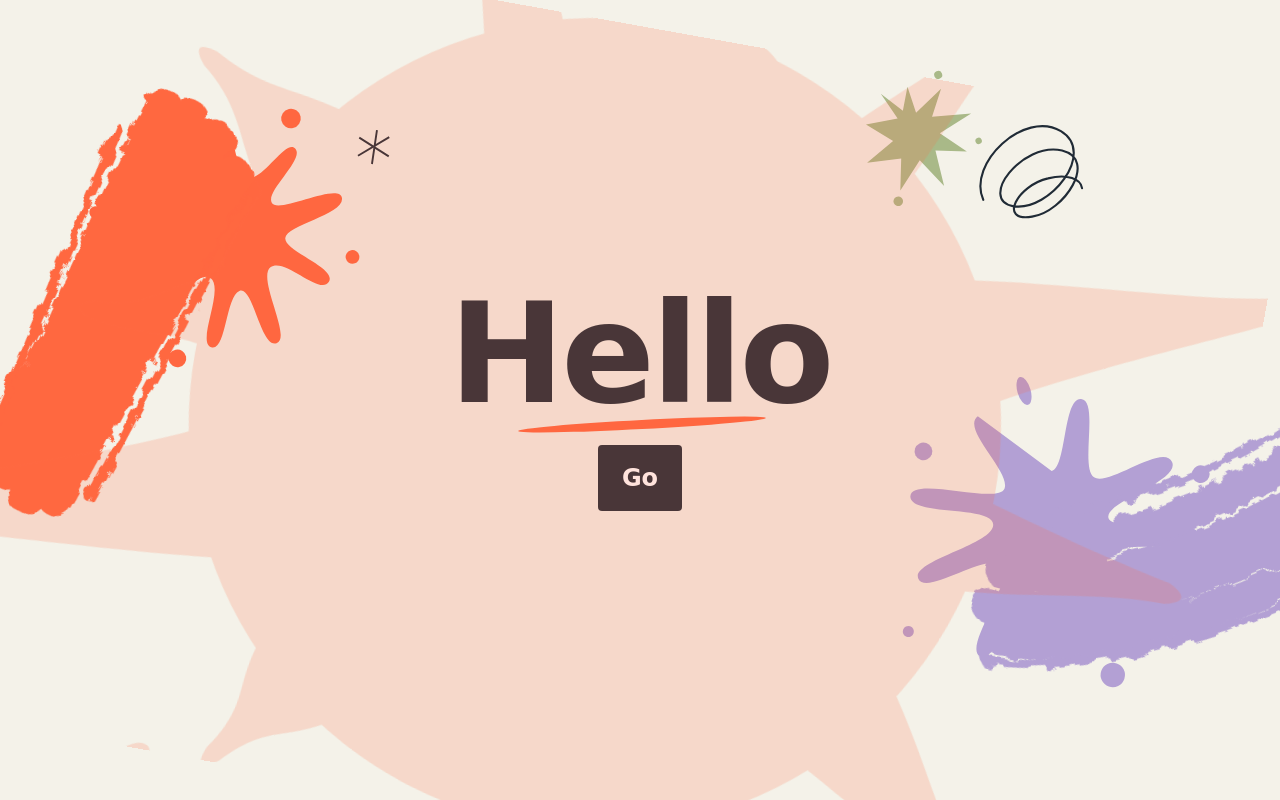
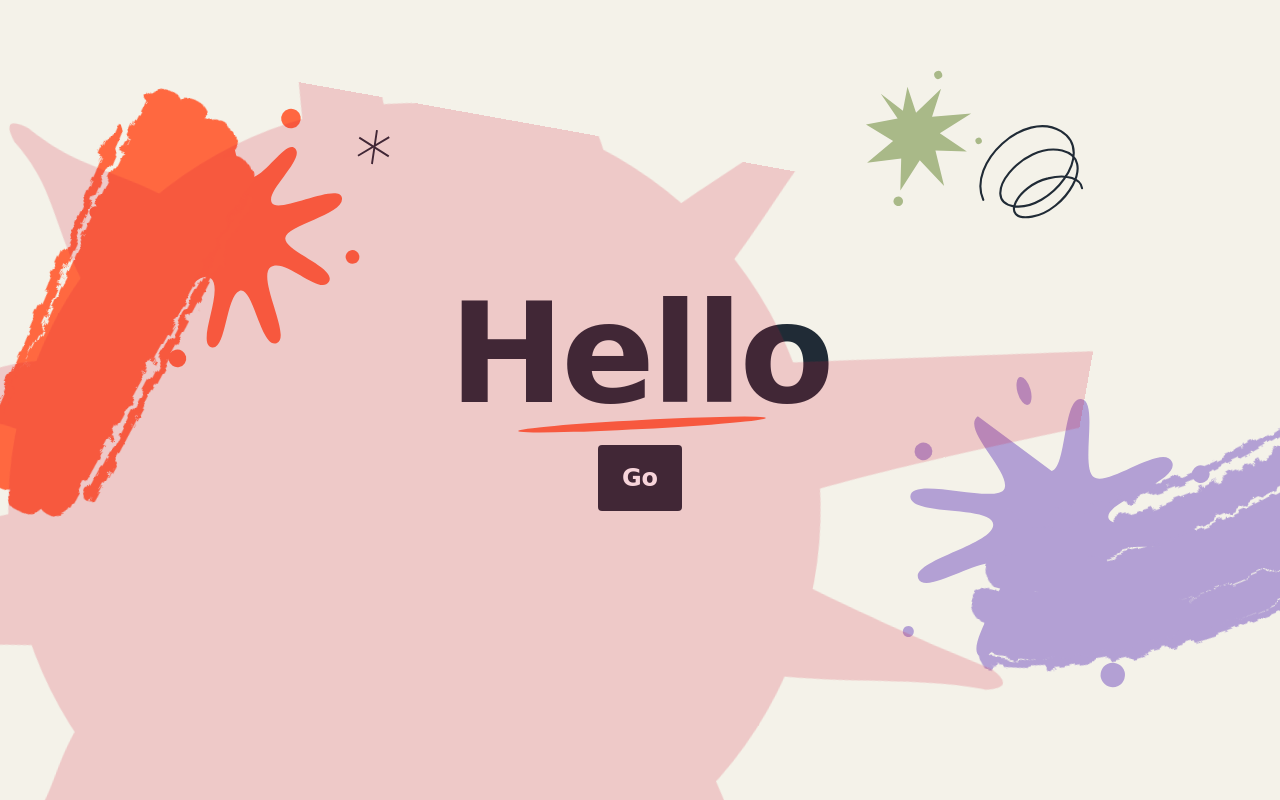
Before and after one commit to luki-h/bumbleton-mission, a plain HTML site: page index.html in a window 1280 px wide. Both pictures are taken after a click on the button "Go". Drawn offline with Linux system fonts and the light colour scheme.

Commit message:
Update index.html

```diff
--- a/index.html
+++ b/index.html
@@ -8,7 +8,7 @@
   <link rel="icon" type="image/svg+xml" href="./favicon.svg">
   <title>BUMBLE-CHEPESMG</title>
   <style>
-    .click-splat{position:fixed;inset:0;z-index:10;display:grid;place-items:center;pointer-events:none;overflow:hidden}.click-splat svg{position:absolute;left:50%;top:50%;width:140vmax;height:140vmax;transform:translate(-50%,-50%)}.click-splat path,.click-splat circle{fill:currentColor}
+    .click-splat{position:fixed;inset:0;z-index:10;display:grid;place-items:center;pointer-events:none;overflow:hidden}.click-splat svg{position:absolute;left:50%;top:50%;width:140vmax;height:140vmax;transform:translate(-50%,-50%);overflow:visible}.click-splat path,.click-splat circle{fill:currentColor}
 
     header,.eyebrow,.intro,.tiny,.note,footer,.hint{display:none!important}main{height:100svh!important;max-height:none!important}
     @import url('https://fonts.googleapis.com/css2?family=Caveat:wght@700&family=DM+Sans:wght@400;500;600;700&family=Space+Grotesk:wght@400;500;600;700&display=swap');
@@ -20,6 +20,7 @@
     footer{height:87px;border-top:1px solid #202b362b;display:flex;align-items:center;justify-content:space-between;gap:20px;position:relative;z-index:3;font-size:10px;color:#686e70}.footer-left{display:flex;gap:18px;align-items:center}.palette{display:flex;gap:7px}.swatch{width:17px;height:17px;border:2px solid var(--paper);outline:1px solid transparent;border-radius:50%;padding:0;cursor:pointer}.swatch.selected{outline-color:var(--ink)}.footer-center{letter-spacing:1.6px;text-transform:uppercase;font-size:9px}.clear{background:none;border:0;color:inherit;font-size:10px;cursor:pointer;padding:10px 0 10px 15px}.clear:hover{color:var(--ink)}canvas{position:absolute;inset:0;z-index:1;width:100%;height:100%;pointer-events:none}.painting canvas{pointer-events:auto;cursor:crosshair;touch-action:none}.painting .content{opacity:.85}.painting .cta{pointer-events:none}.hint{position:absolute;bottom:22px;left:50%;transform:translateX(-50%);font-size:11px;white-space:nowrap;color:#59616a}
     @media(min-width:1600px){.page{padding:0 8%}}@media(max-width:700px){.page{padding:0 6%}header{height:85px}.edition{display:none}.about{font-size:11px}.brand{font-size:18px}main{min-height:650px;height:calc(100svh - 185px)}h1{font-size:clamp(76px,17vw,116px);margin-top:28px}.eyebrow{font-size:9px;letter-spacing:1.5px}.intro{font-size:14px}.paint-orange{width:220px;left:-135px;top:3%}.paint-purple{width:240px;right:-155px;bottom:4%}.scribble{width:80px;right:2%;top:7%}.spark{left:13%;top:10%;width:27px}.note{left:4%;bottom:9%;font-size:10px}.note svg{width:40px}.footer-center{display:none}footer{height:100px}.footer-left{gap:10px;font-size:9px}.content{padding-bottom:35px}}
     @media(prefers-reduced-motion:reduce){*{transition:none!important}}
+
   </style>
 </head>
 <body>
@@ -67,7 +68,7 @@
   </footer>
 </div>
 <script>
-  const splatColors = ['#ff6740','#b3a0d4','#a9b988','#53b6cc','#f3bc42','#e87aa0'];
+  const splatColors = ['#d41435','#f28500','#ff7900','#fa8072','#eaff00','#fff44f','#ffcc00','#ebad24','#bfff00','#39ff14','#009b62','#98edc3','#00ffff','#40e0d0','#008080','#c6eafa','#87ceeb','#0088ff','#b9a0e3','#c8a2c8','#a020f0','#ff6289','#ff1493','#e000c6','#954535'];
   let splatColorIndex = -1;
   document.getElementById('start').addEventListener('click', event => {
     splatColorIndex = (splatColorIndex + 1) % splatColors.length;
@@ -84,7 +85,7 @@
     const phase = Math.random() * Math.PI * 2;
     for (let i = 0; i < armCount; i++) {
       const angle = phase + i * Math.PI * 2 / armCount + (Math.random() - .5) * .17;
-      const length = i % 3 === 0 ? 115 + Math.random() * 27 : 76 + Math.random() * 33;
+      const length = i % 3 === 0 ? 150 + Math.random() * 30 : 80 + Math.random() * 28;
       const width = .07 + Math.random() * .055;
       const bend = (Math.random() - .5) * .16;
       const baseLeft = polar(angle - width * 1.9, 57);
@@ -103,8 +104,8 @@
     document.body.appendChild(splat);
     const reducedMotion = window.matchMedia('(prefers-reduced-motion: reduce)').matches;
     const rotation = Math.random() * 40 - 20;
-    const shiftX = Math.random() * 8 - 4;
-    const shiftY = Math.random() * 8 - 4;
+    const shiftX = Math.random() * 40 - 20;
+    const shiftY = Math.random() * 36 - 18;
     const position = `translate(${shiftX}vw, ${shiftY}vh)`;
     const effect = splat.animate([
       { opacity: 1, transform: `${position} scale(${reducedMotion ? 1 : .05}) rotate(${rotation}deg)` },
@@ -138,6 +139,7 @@
   function stop(){drawing=false;previous=null;}canvas.addEventListener('pointerup',stop);canvas.addEventListener('pointercancel',stop);
   document.addEventListener('keydown',event=>{if(event.key==='Escape'){stop();active=false;studio.classList.remove('painting');hint.textContent='Painting paused. Choose Go to keep going.';}});
   document.getElementById('clear').addEventListener('click',()=>{ctx.save();ctx.setTransform(1,0,0,1,0,0);ctx.clearRect(0,0,canvas.width,canvas.height);ctx.restore();stop();active=false;studio.classList.remove('painting');hint.textContent='A fresh canvas. All yours.';});
+
 </script>
 </body>
 </html>
```
